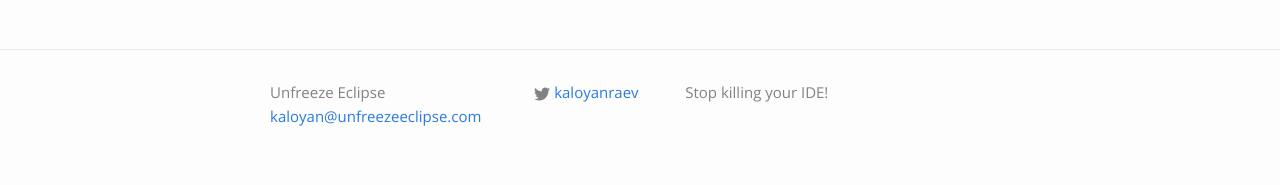
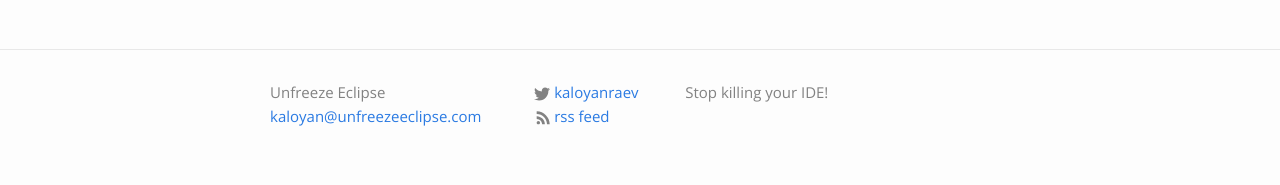
Before and after one commit to unfreezeeclipse/unfreezeeclipse.github.io, a Jekyll site: the page built from index.md, in a window 1280 px wide. Shown: the part 1041-1226 px from the top of the page. Built offline with Jekyll 4.4.1, drawn with Linux system fonts in a browser that asks for light colours; comment, search, counter and statistics services are not loaded.

Commit message:
Add link to RSS feed in the footer

```diff
--- a/_includes/footer.html
+++ b/_includes/footer.html
@@ -27,6 +27,10 @@
             {% include icon-twitter.html username=site.twitter_username %}
           </li>
           {% endif %}
+
+          <li>
+            {% include icon-rss.html %}
+          </li>
         </ul>
       </div>
 
--- /dev/null
+++ b/_includes/icon-rss.html
@@ -0,0 +1 @@
+<a href="{{ "/feed.xml" | prepend: site.baseurl }}"><span class="icon icon--rss">{% include icon-rss.svg %}</span><span class="username">rss feed</span></a>
```
Also changed, not shown: _includes/icon-rss.svg (added).
